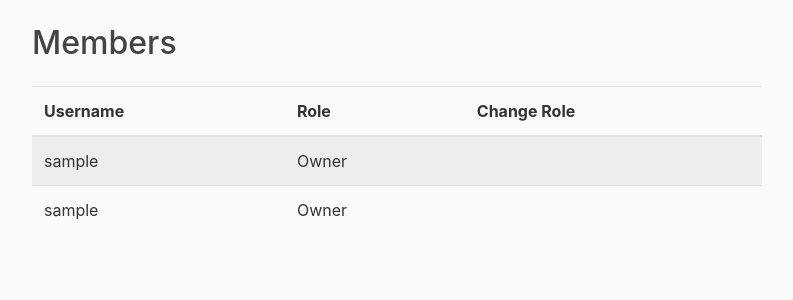
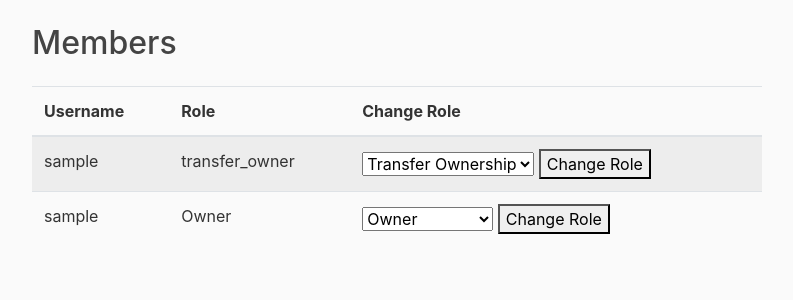
Before and after one commit to Handenurcoskun/SWE574-Team2, a Django app: page /spaces/spaces/1/members/ in a window 1280 px wide. Shown: the part 56-356 px from the top of the page, without its empty margins (53-846 px from the left). Run offline with Django 4.2, Linux system fonts and the light colour scheme; a user stored in the database is signed in; tables that the repository leaves empty hold one stand-in row (values such as "Sample post"); some libraries are stand-ins or nearby versions.

Commit message:
update for extending owner authorization

```diff
--- a/spaces/templates/spaces/space_members.html
+++ b/spaces/templates/spaces/space_members.html
@@ -16,18 +16,20 @@
             <td>{{ membership.user }}</td>
             <td>{{ membership.get_role_display }}</td>
             <td>
-              {% if membership.role != 'owner' %}
-                <form method="POST" action="{% url 'change-member-role' membership.id %}">
+              <form method="POST" action="{% url 'change-member-role' object.id %}">
                 {% csrf_token %}
                 <input type="hidden" name="user_id" value="{{ membership.user.id }}">
                 <select name="new_role">
                   <option value="basic_member" {% if membership.role == "basic_member" %}selected{% endif %}>Basic Member</option>
                   <option value="pro_member" {% if membership.role == "pro_member" %}selected{% endif %}>Pro Member</option>
                   <option value="moderator" {% if membership.role == "moderator" %}selected{% endif %}>Moderator</option>
+                  <option value="owner" {% if membership.role == "owner" %}selected{% endif %}>Owner</option>
+                  {% if membership.role == 'transfer_owner' %}
+                  <option value="owner" selected>Transfer Ownership</option>
+                  {% endif %}
                 </select>
                 <button type="submit">Change Role</button>
               </form>
-              {% endif %}
             </td>
           </tr>
         {% endfor %}
--- a/spaces/views.py
+++ b/spaces/views.py
@@ -1,3 +1,4 @@
+from django.contrib.auth import get_user_model
 from django.shortcuts import render, get_object_or_404, redirect
 from django.contrib.auth.mixins import LoginRequiredMixin, UserPassesTestMixin
 from django.contrib.auth.models import User
@@ -110,7 +111,8 @@ class MembersListView(LoginRequiredMixin, UserPassesTestMixin, ListView):
         memberships = SpaceMembership.objects.filter(space=space).select_related('user')
 
         # Include the owner as an 'owner' role membership
-        owner_membership = SpaceMembership(user=space.owner, space=space, role='owner')
+        owner_membership = SpaceMembership(user=space.owner, space=space,
+                                           role='owner' if space.owner != self.request.user else 'transfer_owner')
         memberships_with_owner = [owner_membership] + list(memberships)
 
         return memberships_with_owner
@@ -137,17 +139,23 @@ class MembersListView(LoginRequiredMixin, UserPassesTestMixin, ListView):
 
 class ChangeMemberRoleView(LoginRequiredMixin, UserPassesTestMixin, View):
     def post(self, request, *args, **kwargs):
-        membership_id = self.kwargs['membership_id']
-        membership = get_object_or_404(SpaceMembership, id=membership_id)
-        new_role = request.POST.get('new_role')
-        membership.role = new_role
-        membership.save()
-        return redirect('members-list', membership.space.id)
+        space = get_object_or_404(Space, id=self.kwargs['pk'])
+        user_id = request.POST['user_id']
+        new_role = request.POST['new_role']
+
+        if new_role == 'owner':
+            space.owner = get_user_model().objects.get(pk=user_id)
+            space.save()
+        else:
+            membership = get_object_or_404(SpaceMembership, space=space, user_id=user_id)
+            membership.role = new_role
+            membership.save()
+
+        return redirect('members-list', pk=space.id)
 
     def test_func(self):
-        membership_id = self.kwargs['membership_id']
-        membership = get_object_or_404(SpaceMembership, id=membership_id)
-        return self.request.user == membership.space.owner
+        space = get_object_or_404(Space, id=self.kwargs['pk'])
+        return self.request.user == space.owner
 
 
 
```
Lines whose indentation alone changed are shown as unchanged.
